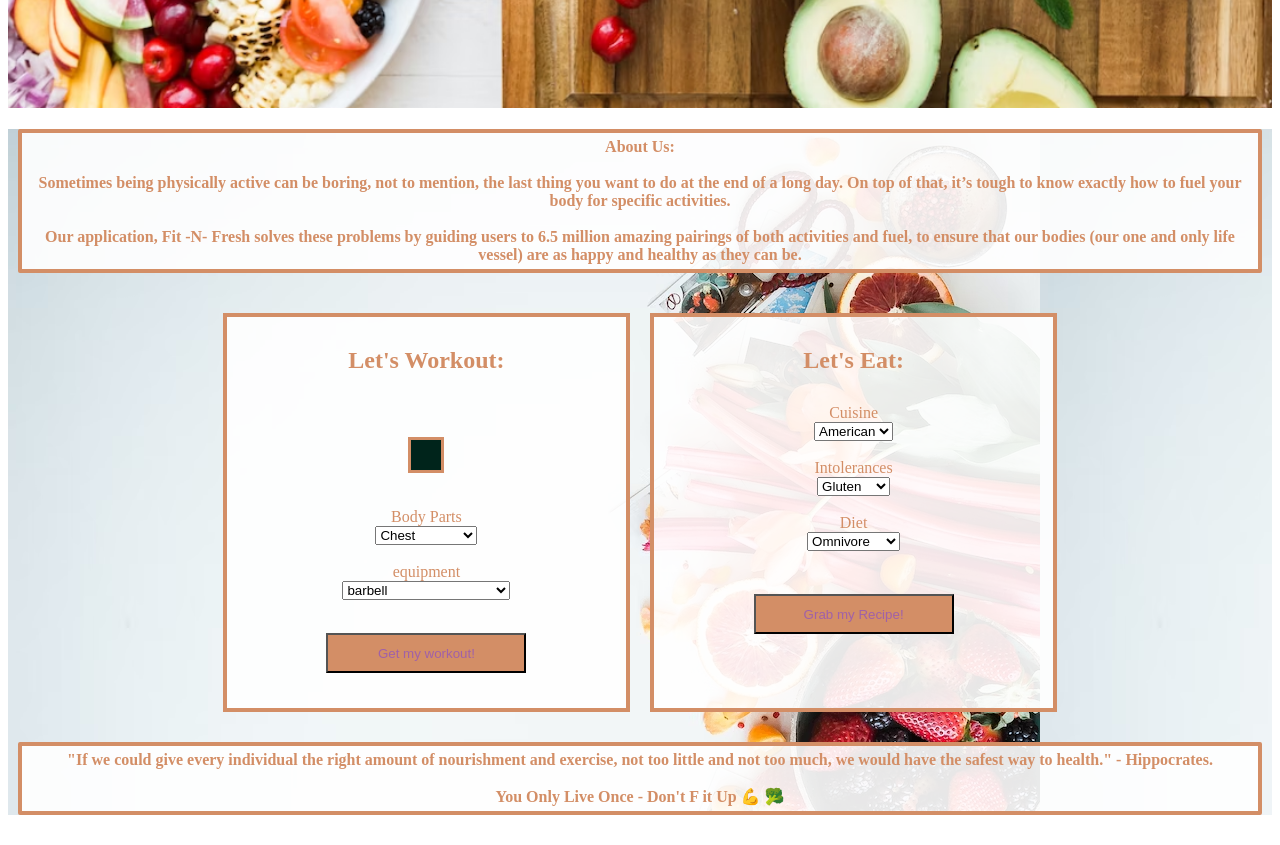
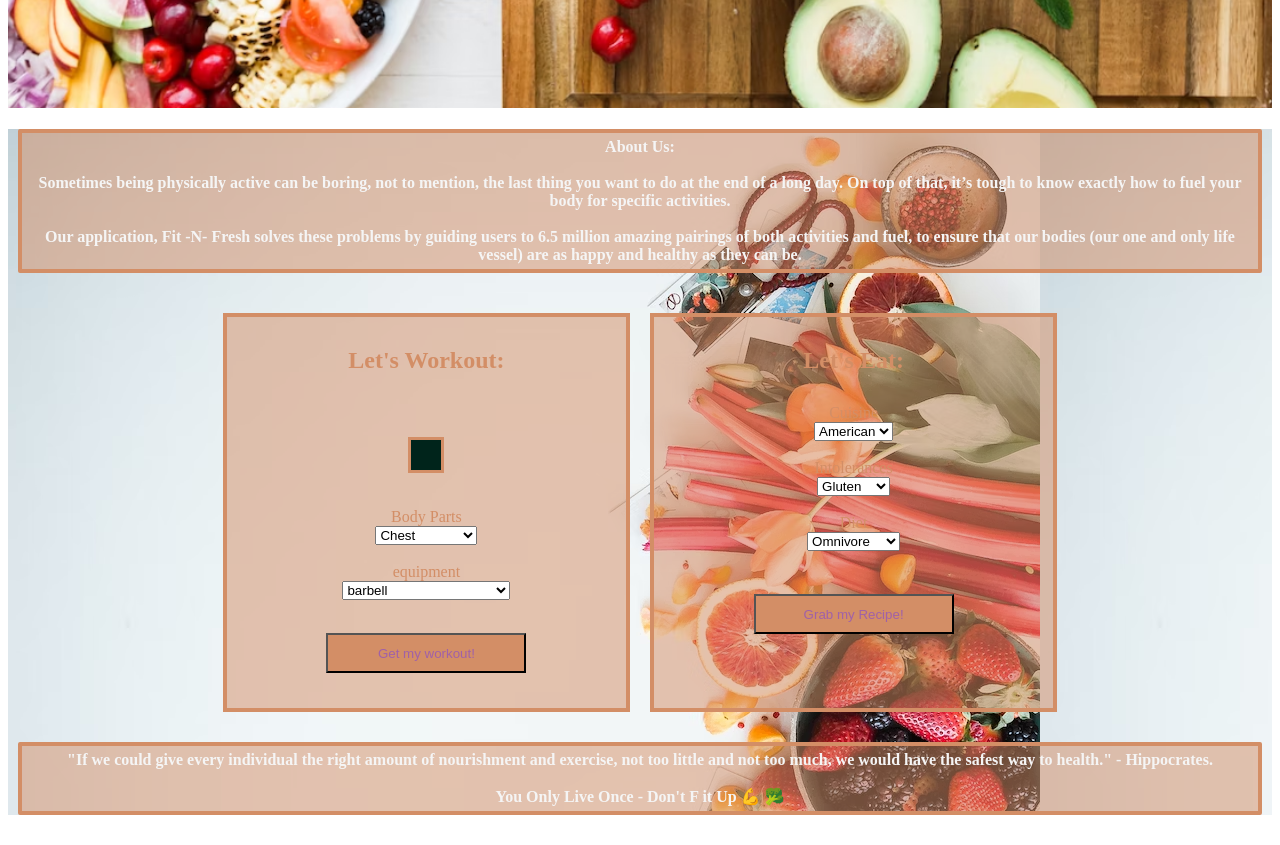
Before and after one commit to HannahMidd/Fit-N-Fresh-2.0, a plain HTML site: page index.html in a window 1280 px wide. Shown: the part 620-1465 px from the top of the page. Drawn offline with nearby package versions, Linux system fonts and the light colour scheme.

Commit message:
adding text color

```diff
--- a/assets/css/style.css
+++ b/assets/css/style.css
@@ -86,7 +86,7 @@ button:hover {
 .workoutsection {
     /* background: linear-gradient(to bottom, #b5ffe1, #65b891); */
     border: solid 4px var(--guava);
-    background-color: rgba(255, 255, 255, 0.9);
+    background-color: rgba(211, 142, 102, 0.5);
     color: var(--spinach);
     margin-top: 10px;
     margin-right: 10px;
@@ -108,9 +108,9 @@ form {
 
 /* Applies to recipe card */
 .recipesection {
-    /* background: linear-gradient(to bottom, #b5ffe1, #65b891); */
+
     border: solid 4px var(--guava);
-    background-color: rgba(255, 255, 255, 0.9);
+    background-color: rgba(211, 142, 102, 0.5);
     color: var(--spinach);
     margin-top: 10px;
     margin-left: 10px;
@@ -131,8 +131,7 @@ form {
 /* Applies to motivational quotes */
 #motivQuotes1 {
     text-align: center;
-    color: var(--guava);
-    /* margin-top: 30px; */
+    color: whitesmoke;
     margin-bottom: 30px;
 }
 
@@ -143,7 +142,7 @@ form {
 }
 
 #motivQuotes1 > .quote-wrapper > h4 {
-    background-color: rgba(255, 255, 255, 0.9);
+    background-color: rgba(211, 142, 102, 0.5);
     padding: 5px;
     border: solid 4px var(--guava);
     border-radius: 2px;
@@ -155,13 +154,12 @@ form {
 }
 
 #motivQuotes2 > .quote-wrapper {
-    /* Add wrapper element */
     margin-left: 10px;
     margin-right: 10px;
 }
 
 #motivQuotes2 > .quote-wrapper > h4 {
-    background-color: rgba(255, 255, 255, 0.9);
+    background-color: rgba(211, 142, 102, 0.5);
     padding: 5px;
     border: solid 4px var(--guava);
     border-radius: 2px;
@@ -173,7 +171,7 @@ form {
 
 #motivQuotes2 {
     text-align: center;
-    color: var(--spinach);
+    color: whitesmoke;
     margin-top: 30px;
     margin-bottom: 30px;
 }
@@ -188,12 +186,12 @@ form {
 
 #workout {
     background-color: #00241b;
-    color: var(--guava);
+    color: whitesmoke;
 }
 
 #recipeCard {
     background-color: #00241b;
-    color: var(--guava);
+    color: whitesmoke;
     display: flex;
     flex-direction: column;
     align-items: center;
@@ -206,7 +204,7 @@ form {
 
 #workoutResults {
     background-color: #00241b;
-    color: var(--guava);
+    color: whitesmoke;
     display: flex;
     flex-direction: column;
     align-items: center;
```
